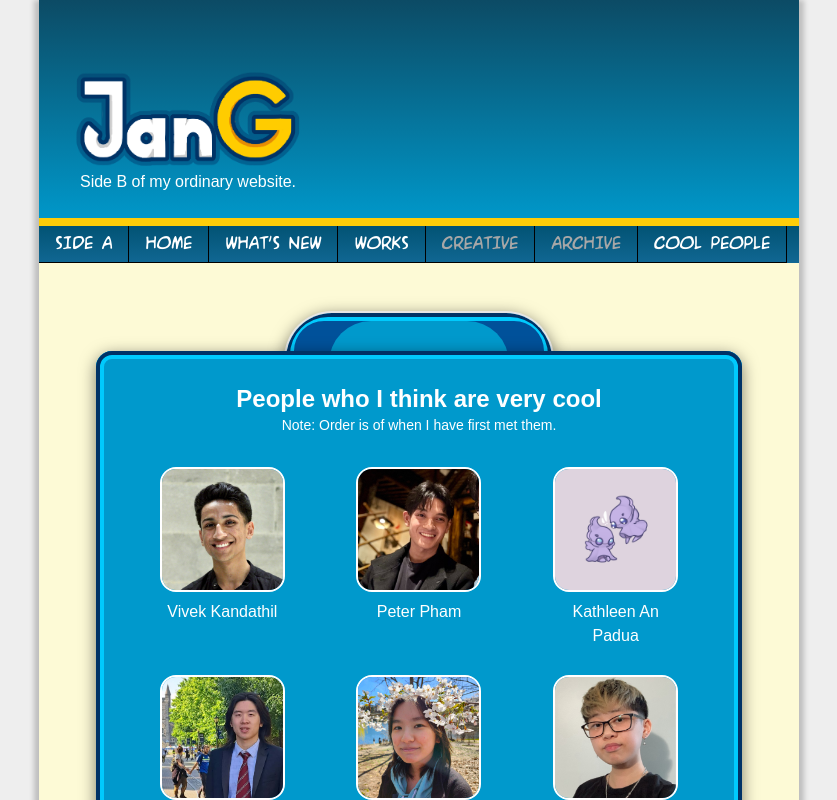
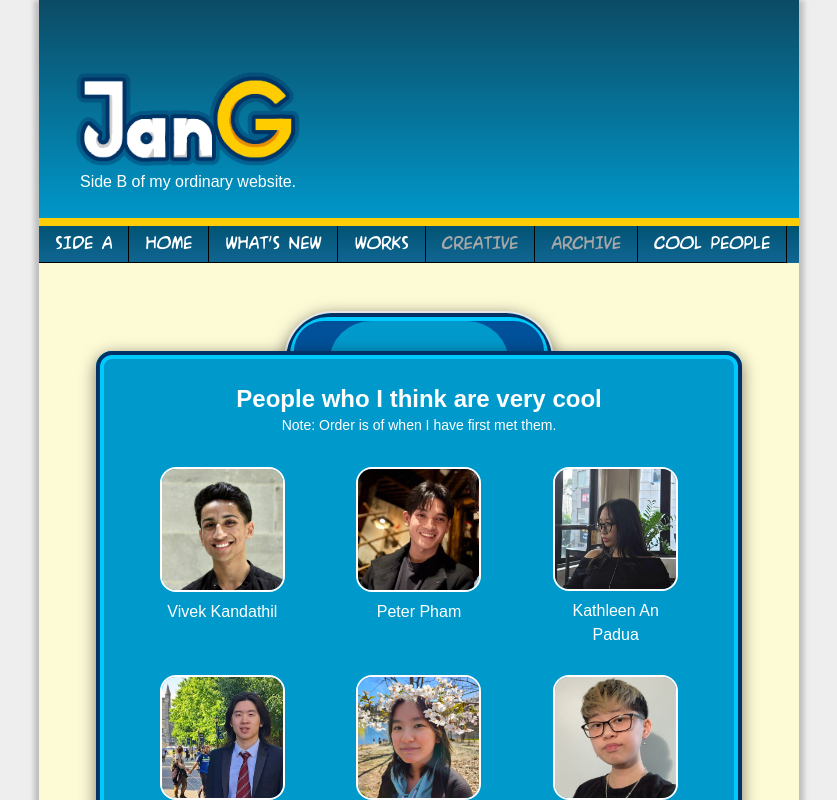
Before and after one commit to jangarong/jangarong.github.io, a Next.js app: page /b/ack in a window 1280 px wide. Shown: the top 800 px of the page, without its empty margins (221-1058 px from the left). Built offline with nearby package versions, Linux system fonts and the light colour scheme.

Commit message:
update portraits.

```diff
--- a/src/components/b-friends-v2.tsx
+++ b/src/components/b-friends-v2.tsx
@@ -59,7 +59,7 @@ const frens: Friend[] = [
     },
     {
         url: "https://sayolko.carrd.co",
-        img: "/assets/b/friends/kat.png",
+        img: "/assets/b/friends/kat.webp",
         name: "Kathleen An Padua",
     },
     {
--- a/src/components/personal-card.tsx
+++ b/src/components/personal-card.tsx
@@ -10,7 +10,7 @@ export default function PersonalCard() {
                     Jan Garong
                 </div>
                 <div className="size-sm text-sm text-center mx-[64px] mb-[24px]">
-                    Born from the Canadian winters.
+                    pending subtitle change
                 </div>
                 <div className="flex flex-row justify-between w-[100px]">
                     <a href="mailto:jan.garong@alumni.utoronto.ca"><span className="mr-[8px]"><MailIcon width={20} /></span> </a>
```
Also changed, not shown: public/assets/b/friends/kat.png (deleted), public/assets/b/friends/kat.webp (added).
